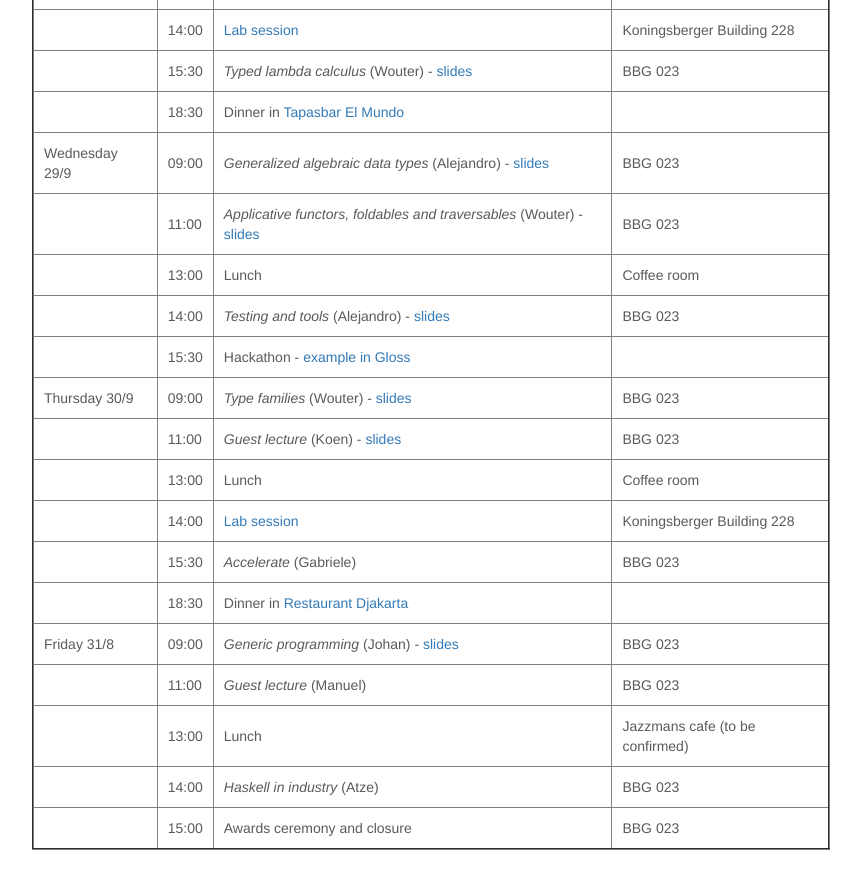
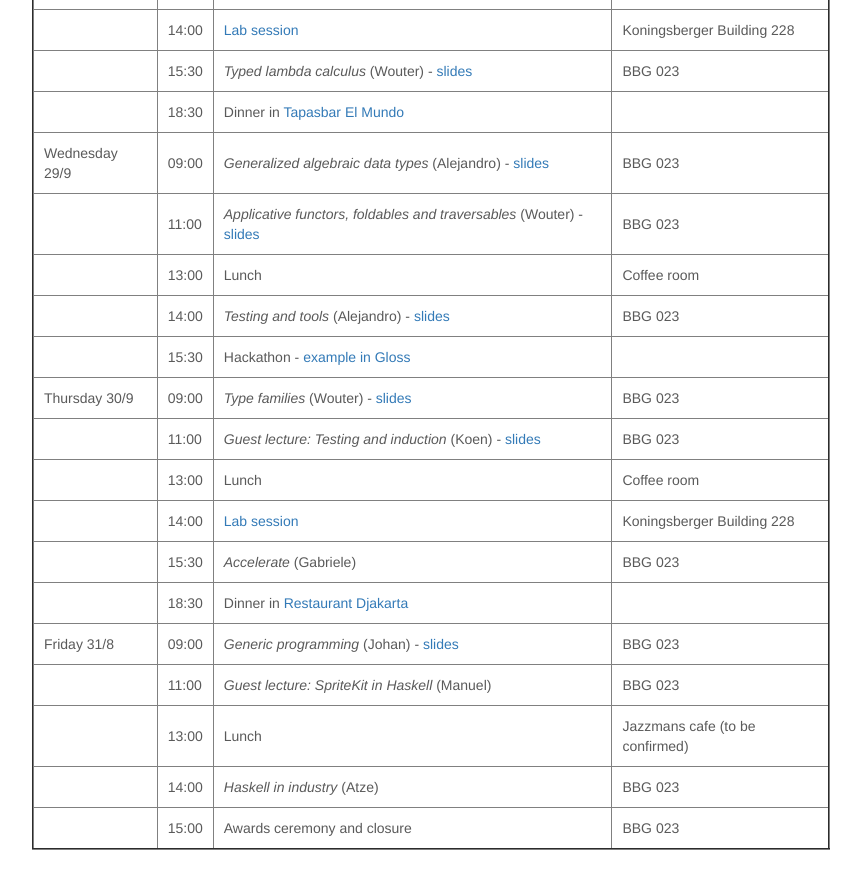
Before and after one commit to uu-afp/uu-afp.github.io, a Jekyll site: the page built from schedule.html, in a window 1280 px wide and 900 px high, scrolled down 766 px. Shown: the top 889 px of the window, without its empty margins (209-1070 px from the left). Built offline with Jekyll 4.4.1, drawn with Linux system fonts in a browser that asks for light colours; nearby versions of some CDN libraries.

Commit message:
Added titles of guest lectures.

```diff
--- a/schedule.html
+++ b/schedule.html
@@ -173,7 +173,7 @@ will be in the adjacent Koningsberger building (KBG).</p>
     <tr>
       <td></td>
       <td>11:00</td>
-      <td><i>Guest lecture</i> (Koen) - <a href="slides/slides-koen.pdf">slides</a></td>
+      <td><i>Guest lecture: Testing and induction</i> (Koen) - <a href="slides/slides-koen.pdf">slides</a></td>
       <td>BBG 023 </td>
     </tr>
 
@@ -215,7 +215,7 @@ will be in the adjacent Koningsberger building (KBG).</p>
     <tr>
       <td></td>
       <td>11:00</td>
-      <td><i>Guest lecture</i> (Manuel)</td>
+      <td><i>Guest lecture: SpriteKit in Haskell</i> (Manuel)</td>
       <td>BBG 023 </td>
     </tr>
 
```
